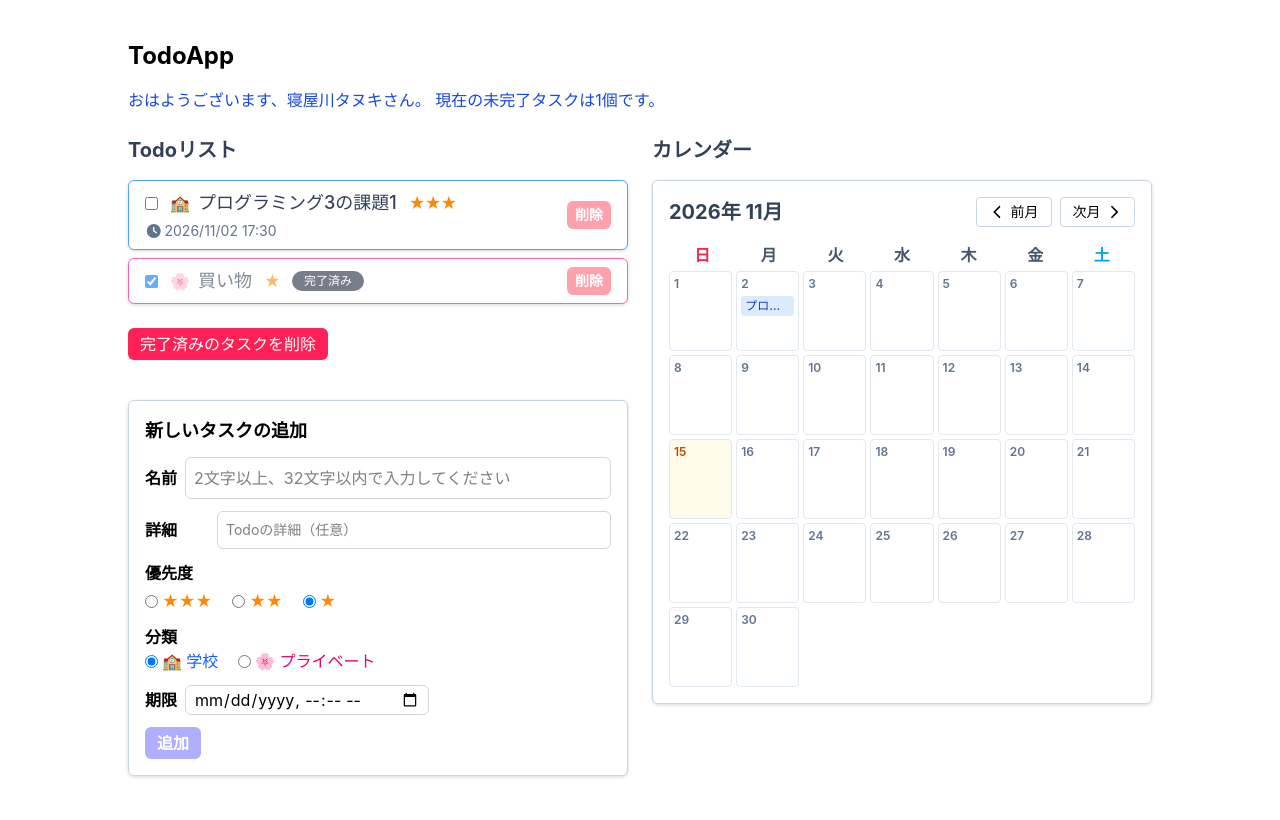
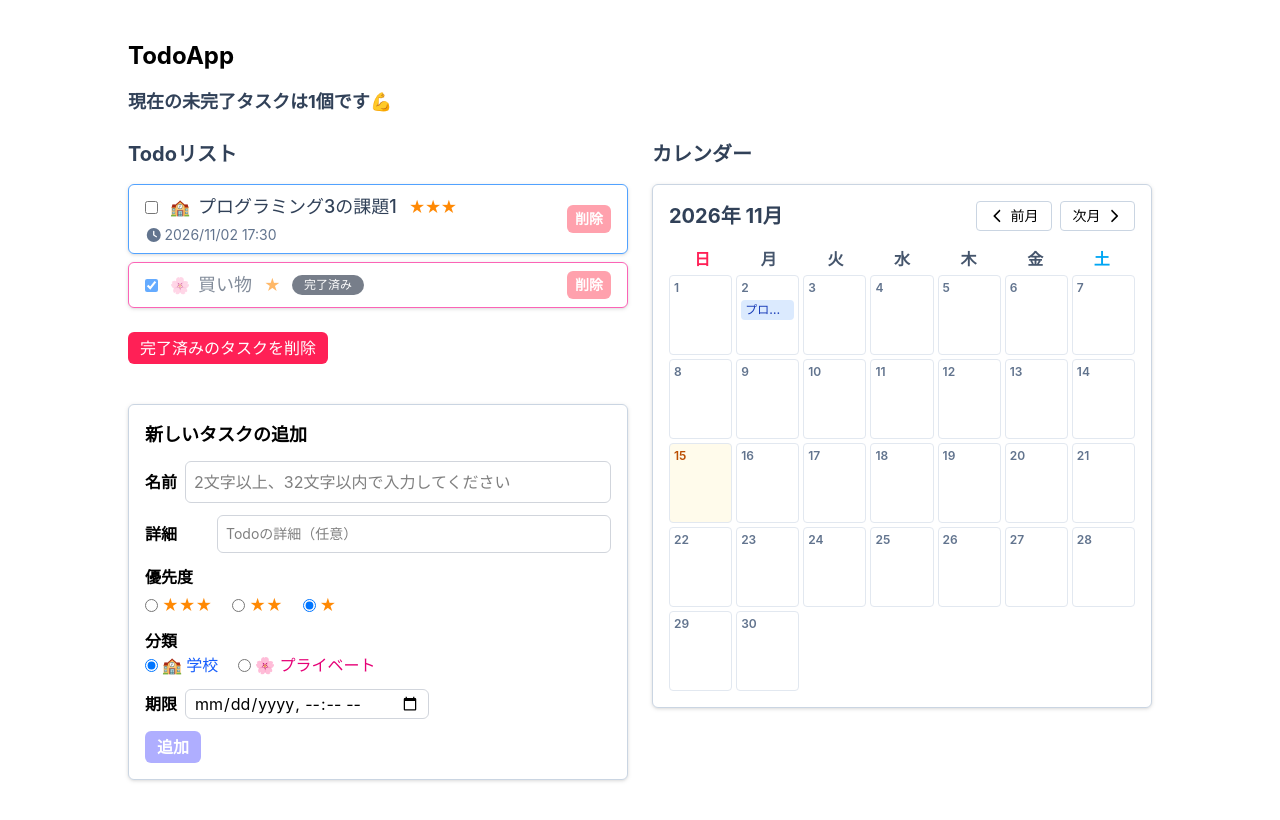
Before and after one commit to mi43-a/react-todo-app, a React (Vite) app: page / in a window 1280 px wide. Built offline with nearby package versions, Linux system fonts and the light colour scheme.

Commit message:
ウェルカムメッセージの変更

```diff
--- a/src/WelcomeMessage.tsx
+++ b/src/WelcomeMessage.tsx
@@ -4,14 +4,9 @@ type Props = {
 };
 
 const WelcomeMessage = (props: Props) => {
-  const currentTime = new Date();
-  const greeting =
-    currentTime.getHours() < 12 ? "おはようございます" : "こんにちは";
-
   return (
-    <div className="text-blue-700">
-      {greeting}、{props.name}さん。 現在の未完了タスクは
-      {props.uncompletedCount}個です。
+    <div className="text-lg font-bold text-slate-700">
+      現在の未完了タスクは{props.uncompletedCount}個です💪
     </div>
   );
 };
```
